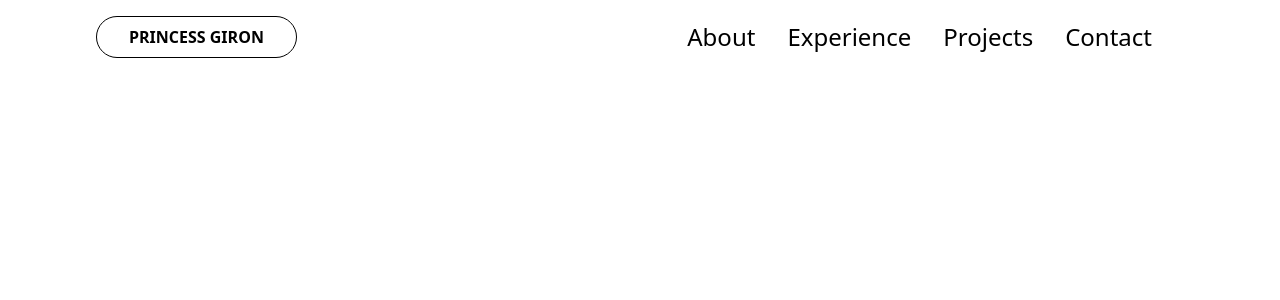
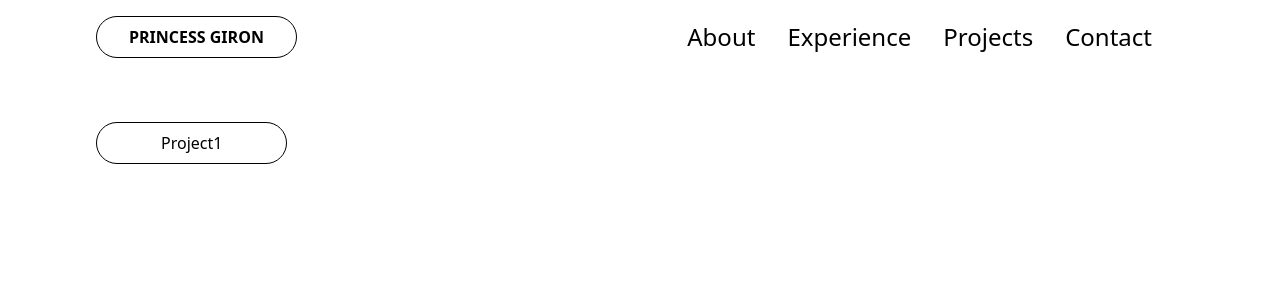
Before and after one commit to youth-of-may/portfolio-app, a React (Vite) app: page /projects in a window 1280 px wide. Shown: the top 300 px of the page. Built offline with nearby package versions, Linux system fonts and the light colour scheme.

Commit message:
Added dummy button for checking.

```diff
--- a/src/pages/Projects.jsx
+++ b/src/pages/Projects.jsx
@@ -1,6 +1,8 @@
+import Button from "../components/Button"
 export default function Projects() {
     return (
         <>
+        <Button isRound={true} url="">Project1</Button>
         </>
     )
 }
```
